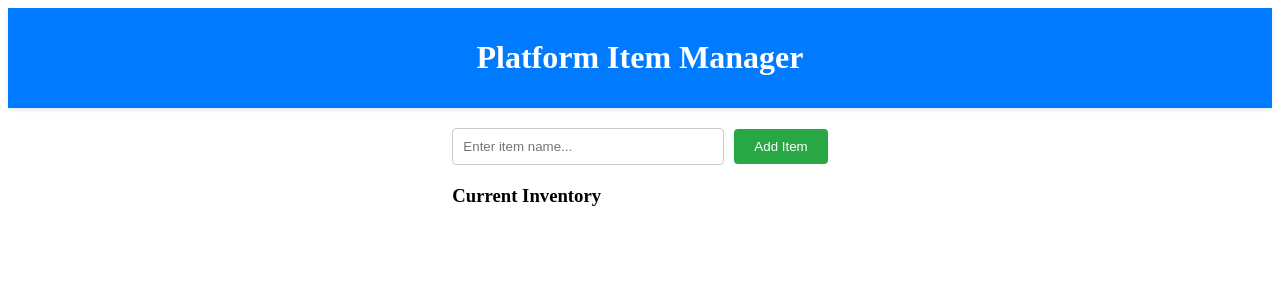
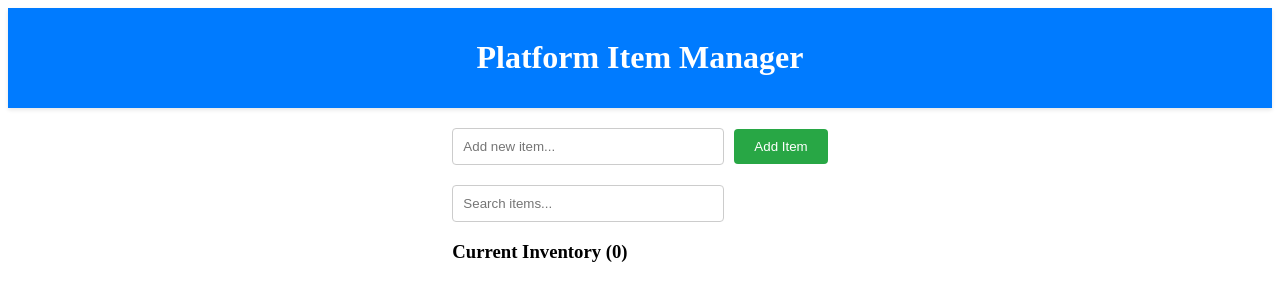
Before and after one commit to manasgupta19/item-manager, a React (Vite) app: page / in a window 1280 px wide. Shown: the top 300 px of the page. Built offline with nearby package versions, Linux system fonts and the light colour scheme.

Commit message:
search functioanlity

```diff
--- a/src/App.jsx
+++ b/src/App.jsx
@@ -1,4 +1,4 @@
-import { useState } from "react";
+import { useState, useMemo } from "react";
 import { useItemList } from "./hooks/useItemList";
 import ListItem from "./components/ListItem";
 import "./App.css";
@@ -6,9 +6,20 @@ import "./App.css";
 function App() {
   const { items, addItem } = useItemList();
   const [input, setInput] = useState("");
+  const [searchQuery, setSearchQuery] = useState(""); // New state for search
+
+  // Actionable: Derived State + Memoization
+  // We compute 'filteredItems' during render. useMemo ensures this only
+  // re-calculates if 'items' or 'searchQuery' changes.
+  const filteredItems = useMemo(() => {
+    console.log("Systemic Check: Filtering items...");
+    return items.filter((item) =>
+      item.text.toLowerCase().includes(searchQuery.toLowerCase())
+    );
+  }, [items, searchQuery]);
 
   const handleSubmit = (e) => {
-    e.preventDefault(); // Semantic form handling
+    e.preventDefault();
     addItem(input);
     setInput("");
   };
@@ -21,26 +32,35 @@ function App() {
 
       <main className="App">
         <section className="controls">
+          {/* Add Item Form */}
           <form onSubmit={handleSubmit} className="input-group">
             <input
               type="text"
               value={input}
               onChange={(e) => setInput(e.target.value)}
-              placeholder="Enter item name..."
+              placeholder="Add new item..."
               data-testid="input-field"
-              aria-label="New item name"
             />
-            <button type="submit" data-testid="add-button">
-              Add Item
-            </button>
+            <button type="submit" data-testid="add-button">Add Item</button>
           </form>
+
+          {/* Search Input - Actionable: A11y & Clear UI */}
+          <div className="search-group">
+            <input
+              type="text"
+              value={searchQuery}
+              onChange={(e) => setSearchQuery(e.target.value)}
+              placeholder="Search items..."
+              className="search-input"
+              data-testid="search-input"
+            />
+          </div>
         </section>
 
         <section className="list-container">
-          <h3>Current Inventory</h3>
-          {/* aria-live="polite" notifies screen readers of dynamic updates */}
+          <h3>Current Inventory ({filteredItems.length})</h3>
           <ul data-testid="item-list" aria-live="polite">
-            {items.map((item) => (
+            {filteredItems.map((item) => (
               <ListItem key={item.id} item={item} />
             ))}
           </ul>
```
Also changed, not shown: 1 other file (tests, documents, lock files or other folders).
